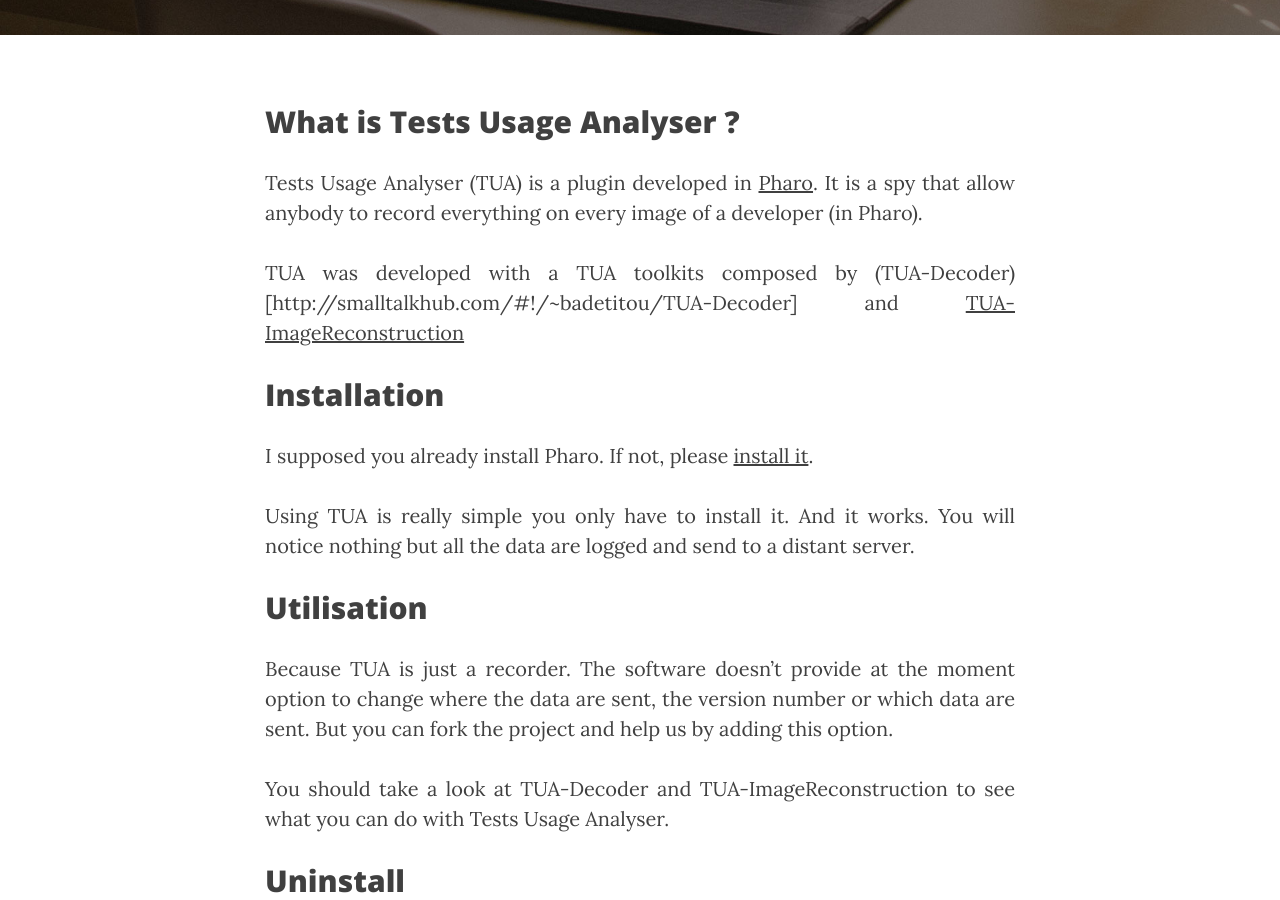
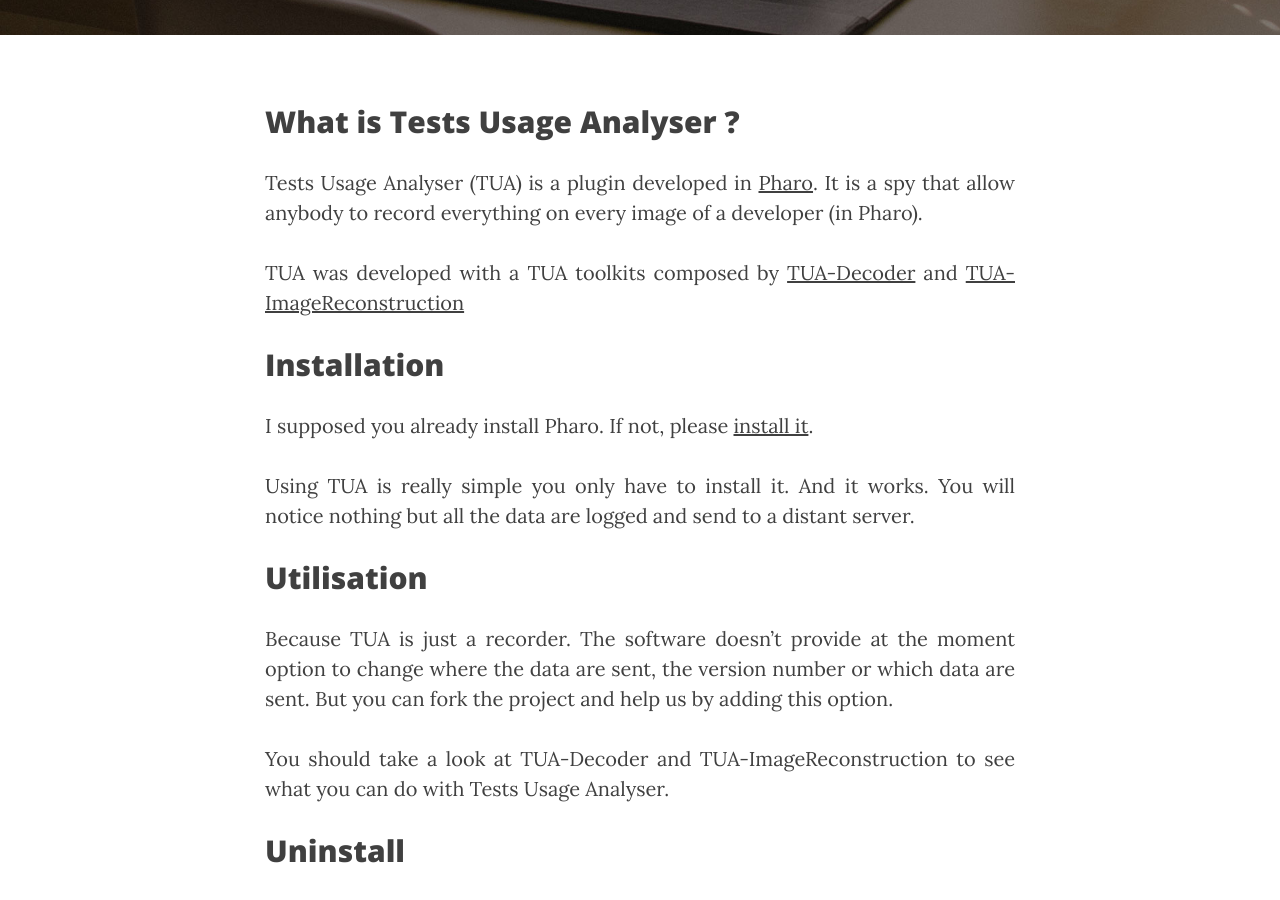
Before and after one commit to badetitou/badetitou.github.io, a Jekyll site: the page built from _posts/2017-08-08-TUA.md, in a window 1280 px wide and 900 px high, scrolled down 378 px. Built offline with Jekyll 4.4.1, drawn with Linux system fonts in a browser that asks for light colours; nearby versions of some CDN libraries.

Commit message:
Link syntax
Correct the link syntax

```diff
--- a/_posts/2017-08-08-TUA.md
+++ b/_posts/2017-08-08-TUA.md
@@ -10,7 +10,7 @@
 
 Tests Usage Analyser (TUA) is a plugin developed in [Pharo](http://pharo.org/). It is a spy that allow anybody to record everything on every image of a developer (in Pharo).
 
-TUA was developed with a TUA toolkits composed by (TUA-Decoder)[http://smalltalkhub.com/#!/\~badetitou/TUA-Decoder] and [TUA-ImageReconstruction](https://github.com/badetitou/TestUsageAnalyser-ImageReconstruction)
+TUA was developed with a TUA toolkits composed by [TUA-Decoder](http://smalltalkhub.com/#!/~badetitou/TUA-Decoder) and [TUA-ImageReconstruction](https://github.com/badetitou/TestUsageAnalyser-ImageReconstruction)
 
 ## Installation
 
```
